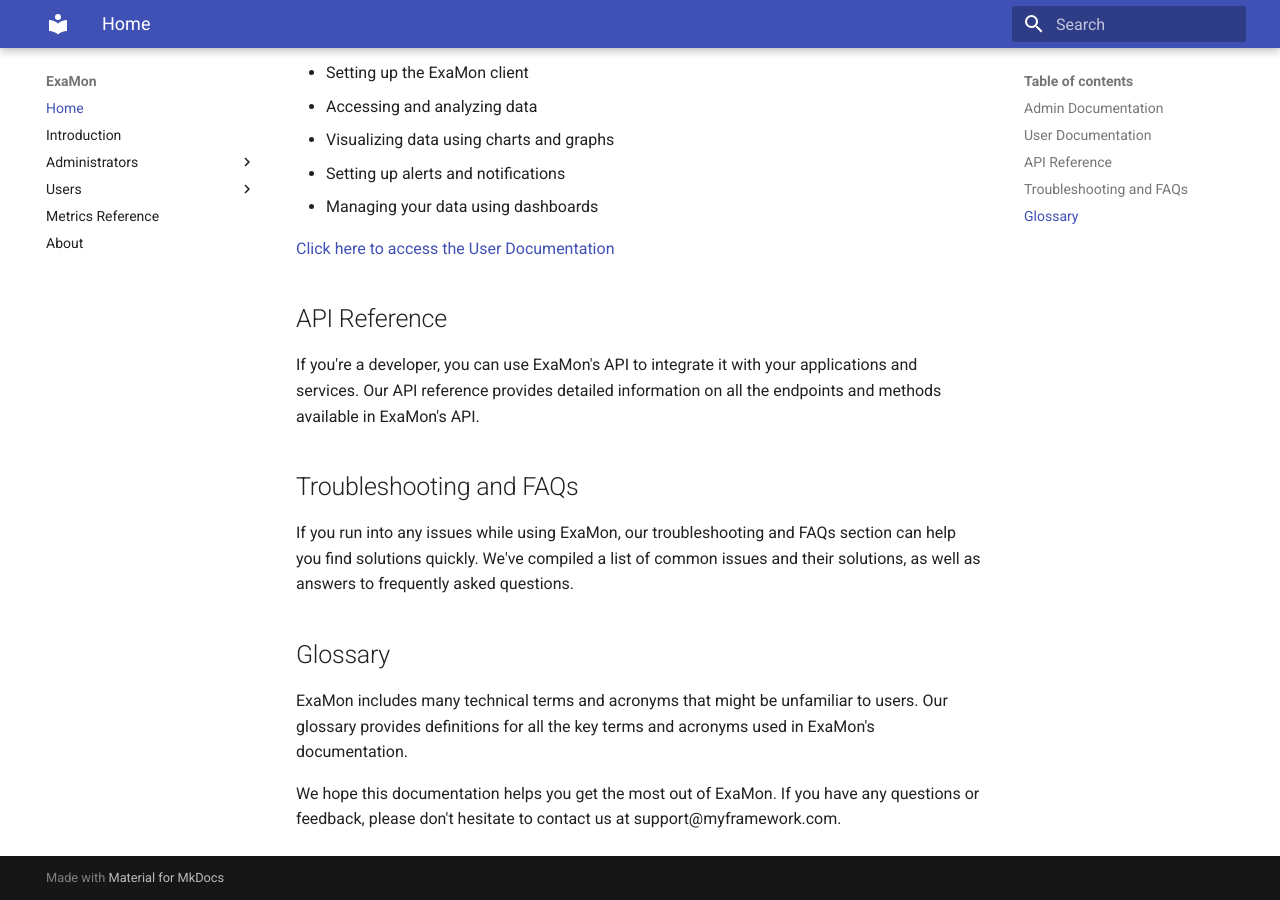
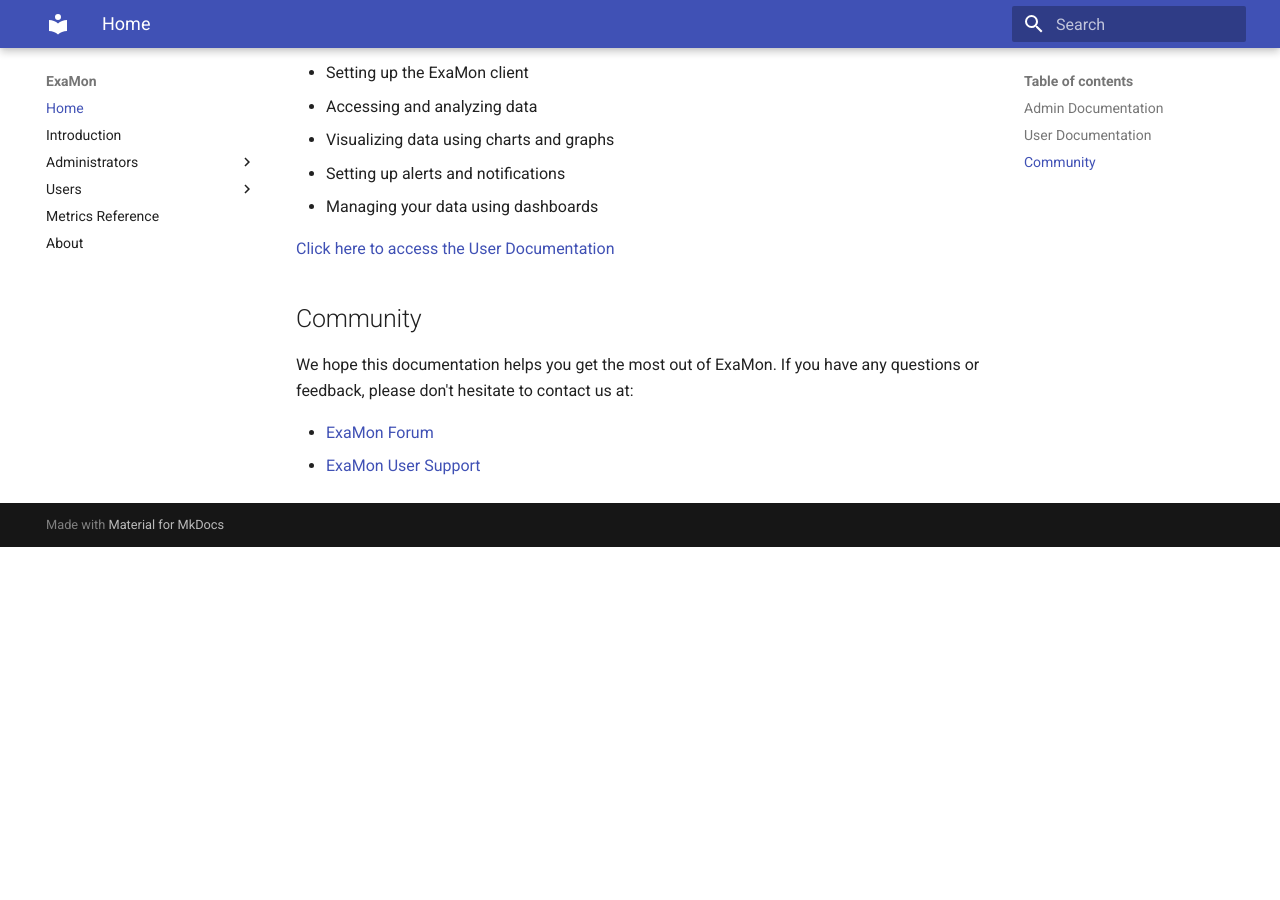
Before and after one commit to fbeneventi/examon-docs-mkd, an MkDocs documentation site: the page built from docs/index.md, in a window 1280 px wide and 900 px high, scrolled down 740 px. Built offline with MkDocs 1.6.1 and Material for MkDocs 9.7.7, drawn with Linux system fonts in a browser that asks for light colours; after the commit the page ends 1287 px from its top, so only the background shows below that.

Commit message:
improved index

```diff
--- a/docs/index.md
+++ b/docs/index.md
@@ -26,16 +26,9 @@
 
 [Click here to access the User Documentation](Users/Getting_started.md)
 
-## API Reference
+## Community
 
-If you're a developer, you can use ExaMon's API to integrate it with your applications and services. Our API reference provides detailed information on all the endpoints and methods available in ExaMon's API.
+We hope this documentation helps you get the most out of ExaMon. If you have any questions or feedback, please don't hesitate to contact us at:
 
-## Troubleshooting and FAQs
-
-If you run into any issues while using ExaMon, our troubleshooting and FAQs section can help you find solutions quickly. We've compiled a list of common issues and their solutions, as well as answers to frequently asked questions.
-
-## Glossary
-
-ExaMon includes many technical terms and acronyms that might be unfamiliar to users. Our glossary provides definitions for all the key terms and acronyms used in ExaMon's documentation.
-
-We hope this documentation helps you get the most out of ExaMon. If you have any questions or feedback, please don't hesitate to contact us at support@myframework.com.
+- [ExaMon Forum](https://groups.google.com/g/examon)
+- [ExaMon User Support](francesco.beneventi@unibo.it)
```
